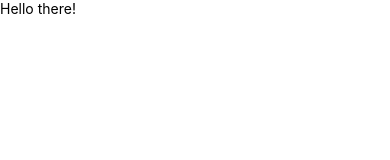
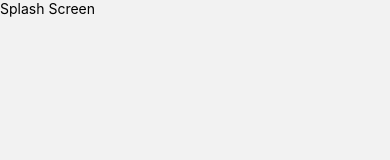
Before and after one commit to fbiayna/todolist-client, a React Native app: screen / in a window 390 px wide. Shown: the top 160 px of the page. Built offline with nearby package versions, Linux system fonts and the light colour scheme.

Commit message:
Added basic Root and Switch navigators

```diff
--- a/package.json
+++ b/package.json
@@ -10,10 +10,15 @@
     "lint": "eslint . --ext .js,.jsx,.ts,.tsx"
   },
   "dependencies": {
+    "@react-navigation/native": "^6.0.10",
     "@react-navigation/stack": "^6.2.1",
     "@reduxjs/toolkit": "^1.8.1",
     "react": "17.0.2",
     "react-native": "0.68.2",
+    "react-native-gesture-handler": "^2.4.2",
+    "react-native-reanimated": "^2.8.0",
+    "react-native-safe-area-context": "^4.2.5",
+    "react-native-screens": "^3.13.1",
     "react-redux": "^8.0.1",
     "redux": "^4.2.0",
     "rxjs": "^7.5.5",
--- a/src/application/App.tsx
+++ b/src/application/App.tsx
@@ -1,8 +1,19 @@
 import React from 'react';
-import ToDoListScreen from '../presentation/screens/todolist/ToDoListScreen';
+import {Provider} from 'react-redux';
+import RootStackNavigator from '../presentation/navigation/navigators/RootStackNavigator';
+import store from './redux/store';
+import {NavigationContainer} from '@react-navigation/native';
 
 const App = () => {
-  return <ToDoListScreen />;
+  /// Render
+
+  return (
+    <Provider store={store}>
+      <NavigationContainer>
+        <RootStackNavigator />
+      </NavigationContainer>
+    </Provider>
+  );
 };
 
 export default App;
--- a/src/application/redux/actions.ts
+++ b/src/application/redux/actions.ts
@@ -7,8 +7,6 @@ export const USER_DATA_LOAD_STATE = 'USER_DATA_LOAD_STATE';
 export const USER_AUTH_SIGN_METHOD_STATE = 'USER_AUTH_SIGN_METHOD_STATE';
 export const USER_LOGGED_OUT = 'USER_LOGGED_OUT';
 
-/// Helper actions
-
 export const finishedSplashAnimation = () => {
   return {type: FINISHED_SPLASH_ANIMATION};
 };
@@ -17,8 +15,16 @@ export const finishedVerifyingAuthentication = () => {
   return {type: FINISHED_VERIFYING_AUTHENTICATION};
 };
 
+export const logOut = () => {
+  return {type: USER_LOGGED_OUT};
+};
+
 export const setAuthenticationState = (isAuthenticated: boolean) => {
   return {type: AUTHENTICATION_STATE, payload: isAuthenticated};
+};
+
+export const setAuthenticationSignMethodState = (isSignedUp: boolean) => {
+  return {type: USER_AUTH_SIGN_METHOD_STATE, payload: isSignedUp};
 };
 
 export const setLoadInitialDataState = (isLoaded: boolean) => {
@@ -28,11 +34,3 @@ export const setLoadInitialDataState = (isLoaded: boolean) => {
 export const setLoadUserDataState = (isLoaded: boolean) => {
   return {type: USER_DATA_LOAD_STATE, payload: isLoaded};
 };
-
-export const setAuthenticationSignMethodState = (isSignedUp: boolean) => {
-  return {type: USER_AUTH_SIGN_METHOD_STATE, payload: isSignedUp};
-};
-
-export const logOut = () => {
-  return {type: USER_LOGGED_OUT};
-};
--- a/src/application/redux/reducer.ts
+++ b/src/application/redux/reducer.ts
@@ -1,41 +1,39 @@
 import {combineReducers} from 'redux';
 import {
+  AUTHENTICATION_STATE,
   FINISHED_VERIFYING_AUTHENTICATION,
   FINISHED_SPLASH_ANIMATION,
-  AUTHENTICATION_STATE,
   INITIAL_DATA_LOAD_STATE,
   USER_DATA_LOAD_STATE,
   USER_LOGGED_OUT,
-  USER_AUTH_SIGN_METHOD_STATE,
 } from './actions';
 
 const APP_INTIAL_STATE = {
-  didSplashAnimationFinish: false,
-  didVerifyingAuthenticationFinish: false,
   isAuthenticated: false,
   isInitialDataLoaded: false,
   isUserDataLoaded: false,
-  isSignedUp: false,
+  isSplashAnimationFinished: false,
+  isVerifyingAuthenticationFinished: false,
 };
 
 type ReducerAction = {type: string; payload: any};
 
 const appStateReducer = (state = APP_INTIAL_STATE, action: ReducerAction) => {
   switch (action.type) {
+    case AUTHENTICATION_STATE:
+      return {
+        ...state,
+        isAuthenticated: action.payload,
+      };
     case FINISHED_SPLASH_ANIMATION:
       return {
         ...state,
-        didSplashAnimationFinish: true,
+        isSplashAnimationFinished: true,
       };
     case FINISHED_VERIFYING_AUTHENTICATION:
       return {
         ...state,
-        didVerifyingAuthenticationFinish: true,
-      };
-    case AUTHENTICATION_STATE:
-      return {
-        ...state,
-        isAuthenticated: action.payload,
+        isVerifyingAuthenticationFinished: true,
       };
     case INITIAL_DATA_LOAD_STATE:
       return {
@@ -47,26 +45,19 @@ const appStateReducer = (state = APP_INTIAL_STATE, action: ReducerAction) => {
         ...state,
         isUserDataLoaded: action.payload,
       };
-    case USER_AUTH_SIGN_METHOD_STATE:
-      return {
-        ...state,
-        isSignedUp: action.payload,
-      };
     case USER_LOGGED_OUT:
       return {
-        didSplashAnimationFinish: true,
-        didVerifyingAuthenticationFinish: true,
+        isSplashAnimationFinished: true,
+        isVerifyingAuthenticationFinished: true,
         isAuthenticated: false,
         isInitialDataLoaded: false,
         isUserDataLoaded: false,
-        isSignedUp: false,
       };
     default:
       return state;
   }
 };
 
-// Combine all these reducers to create the MAIN one
 const reducer = combineReducers({
   appState: appStateReducer,
 });
--- a/src/presentation/navigation/entities/NavigatorName.ts
+++ b/src/presentation/navigation/entities/NavigatorName.ts
@@ -1,5 +1,5 @@
 export enum NavigatorName {
   forRootStack = 'RootStackNavigator',
-  forSwitcherStack = 'SwitcherStackNavigator',
+  forSwitchStack = 'SwitchStackNavigator',
   forMainStack = 'MainStackNavigator',
 }
--- a/src/presentation/navigation/entities/ScreenName.ts
+++ b/src/presentation/navigation/entities/ScreenName.ts
@@ -1,4 +1,6 @@
 export enum ScreenName {
   forAuth = 'AuthScreen',
+  forBlocking = 'BlockingScreen',
+  forSplash = 'SplashScreen',
   forToDoList = 'ToDoListScreen',
 }
--- a/src/presentation/navigation/navigators/MainStackNavigator.tsx
+++ b/src/presentation/navigation/navigators/MainStackNavigator.tsx
@@ -4,7 +4,10 @@ import ToDoListScreen from '../../screens/todolist/ToDoListScreen';
 import {ScreenName} from '../entities/ScreenName';
 
 const MainStack = createStackNavigator();
+
 const MainStackNavigator = () => {
+  /// Render
+
   return (
     <MainStack.Navigator initialRouteName={ScreenName.forToDoList}>
       <MainStack.Screen
--- /dev/null
+++ b/src/presentation/navigation/navigators/RootStackNavigator.tsx
@@ -0,0 +1,26 @@
+import React from 'react';
+import {createStackNavigator} from '@react-navigation/stack';
+import ConnectedSwitchStackNavigator from './SwitchStackNavigator';
+import {NavigatorName} from '../entities/NavigatorName';
+
+const RootStack = createStackNavigator();
+
+const RootStackNavigator = () => {
+  /// Render
+
+  return (
+    <RootStack.Navigator
+      initialRouteName={NavigatorName.forSwitchStack}
+      screenOptions={{
+        presentation: 'modal',
+        headerShown: false,
+      }}>
+      <RootStack.Screen
+        name={NavigatorName.forSwitchStack}
+        component={ConnectedSwitchStackNavigator}
+      />
+    </RootStack.Navigator>
+  );
+};
+
+export default RootStackNavigator;
--- /dev/null
+++ b/src/presentation/navigation/navigators/SwitchStackNavigator.tsx
@@ -0,0 +1,83 @@
+import React from 'react';
+import {connect} from 'react-redux';
+import {createStackNavigator} from '@react-navigation/stack';
+import MainStackNavigator from './MainStackNavigator';
+import {NavigatorName} from '../entities/NavigatorName';
+import {ScreenName} from '../entities/ScreenName';
+import SplashScreen from '../../screens/splash/SplashScreen';
+import AuthScreen from '../../screens/auth/AuthScreen';
+
+const SwitcherStack = createStackNavigator();
+
+type SwitchStackNavigatorProps = {
+  isAuthenticated: boolean;
+  isInitialDataLoaded: boolean;
+  isUserDataLoaded: boolean;
+  isSplashAnimationFinished: boolean;
+  isVerifyingAuthenticationFinished: boolean;
+};
+
+const SwitchStackNavigator = (props: SwitchStackNavigatorProps) => {
+  /// Helper methods
+
+  const getScreen = () => {
+    if (
+      props.isVerifyingAuthenticationFinished &&
+      props.isAuthenticated &&
+      props.isSplashAnimationFinished
+    ) {
+      return (
+        <SwitcherStack.Screen
+          name={NavigatorName.forMainStack}
+          component={MainStackNavigator}
+        />
+      );
+    }
+
+    if (
+      props.isVerifyingAuthenticationFinished &&
+      !props.isAuthenticated &&
+      props.isSplashAnimationFinished
+    ) {
+      return (
+        <SwitcherStack.Screen
+          name={ScreenName.forAuth}
+          component={AuthScreen}
+        />
+      );
+    }
+
+    return (
+      <SwitcherStack.Screen
+        name={ScreenName.forSplash}
+        component={SplashScreen}
+      />
+    );
+  };
+
+  /// Render
+
+  return (
+    <SwitcherStack.Navigator
+      initialRouteName={ScreenName.forSplash}
+      screenOptions={{
+        presentation: 'modal',
+        headerShown: false,
+      }}>
+      {getScreen()}
+    </SwitcherStack.Navigator>
+  );
+};
+
+/// Redux methods
+
+const mapStateToProps = (state: {
+  appState: {didSplashAnimationFinish: boolean};
+}) => ({
+  didSplashAnimationFinish: state.appState.didSplashAnimationFinish,
+});
+
+const ConnectedSwitchStackNavigator =
+  connect(mapStateToProps)(SwitchStackNavigator);
+
+export default ConnectedSwitchStackNavigator;
--- /dev/null
+++ b/src/presentation/screens/auth/AuthScreen.tsx
@@ -0,0 +1,15 @@
+import React from 'react';
+import {Text, View} from 'react-native';
+import AuthScreenStyles from './styles/AuthScreenStyles';
+
+const AuthScreen = () => {
+  /// Render
+
+  return (
+    <View style={AuthScreenStyles.container}>
+      <Text>Auth Screen</Text>
+    </View>
+  );
+};
+
+export default AuthScreen;
--- /dev/null
+++ b/src/presentation/screens/auth/styles/AuthScreenStyles.ts
@@ -0,0 +1,10 @@
+import {StyleSheet} from 'react-native';
+
+const AuthScreenStyles = StyleSheet.create({
+  container: {
+    flex: 1,
+    alignItems: 'stretch',
+  },
+});
+
+export default AuthScreenStyles;
--- a/src/presentation/screens/splash/SplashScreen.tsx
+++ b/src/presentation/screens/splash/SplashScreen.tsx
@@ -1,11 +1,13 @@
 import React from 'react';
 import {Text, View} from 'react-native';
+import SplashScreenStyles from './styles/SplashScreenStyles';
 
 const SplashScreen = () => {
+  console.log('hi');
   /// Render
 
   return (
-    <View>
+    <View style={SplashScreenStyles.container}>
       <Text>Splash Screen</Text>
     </View>
   );
```
Also changed, not shown: 2 other files (tests, documents, lock files or other folders).
